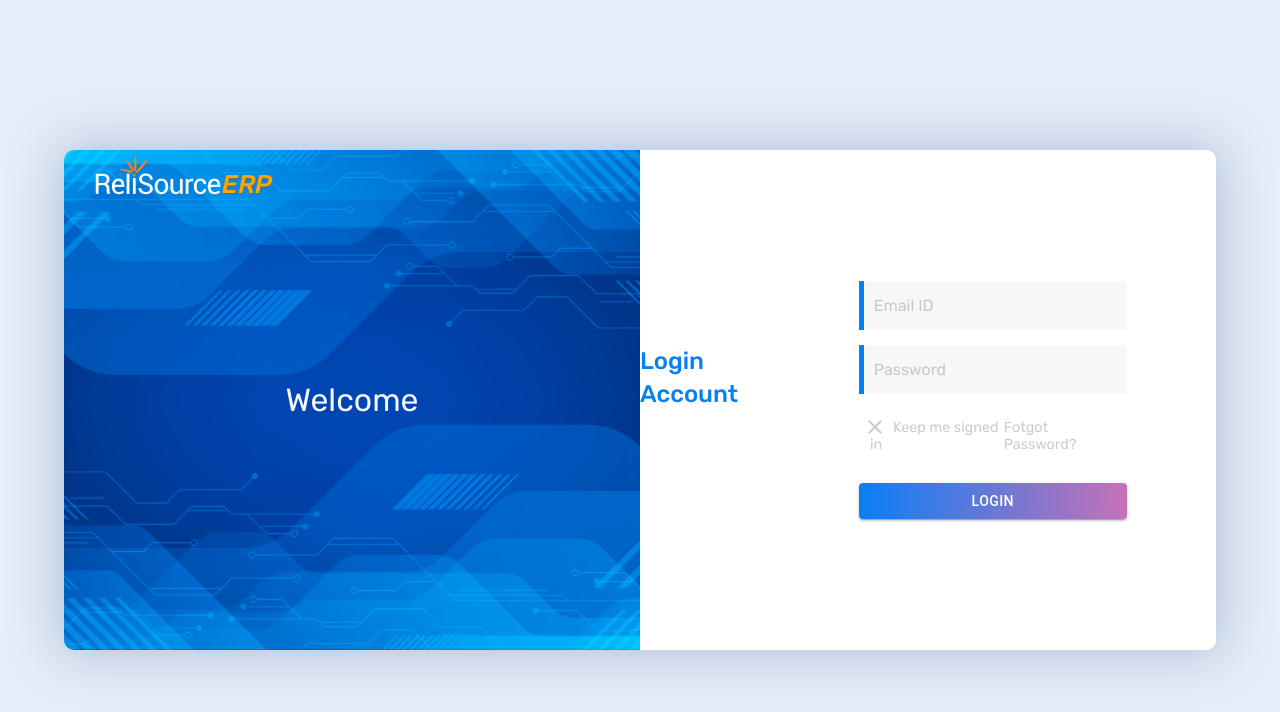
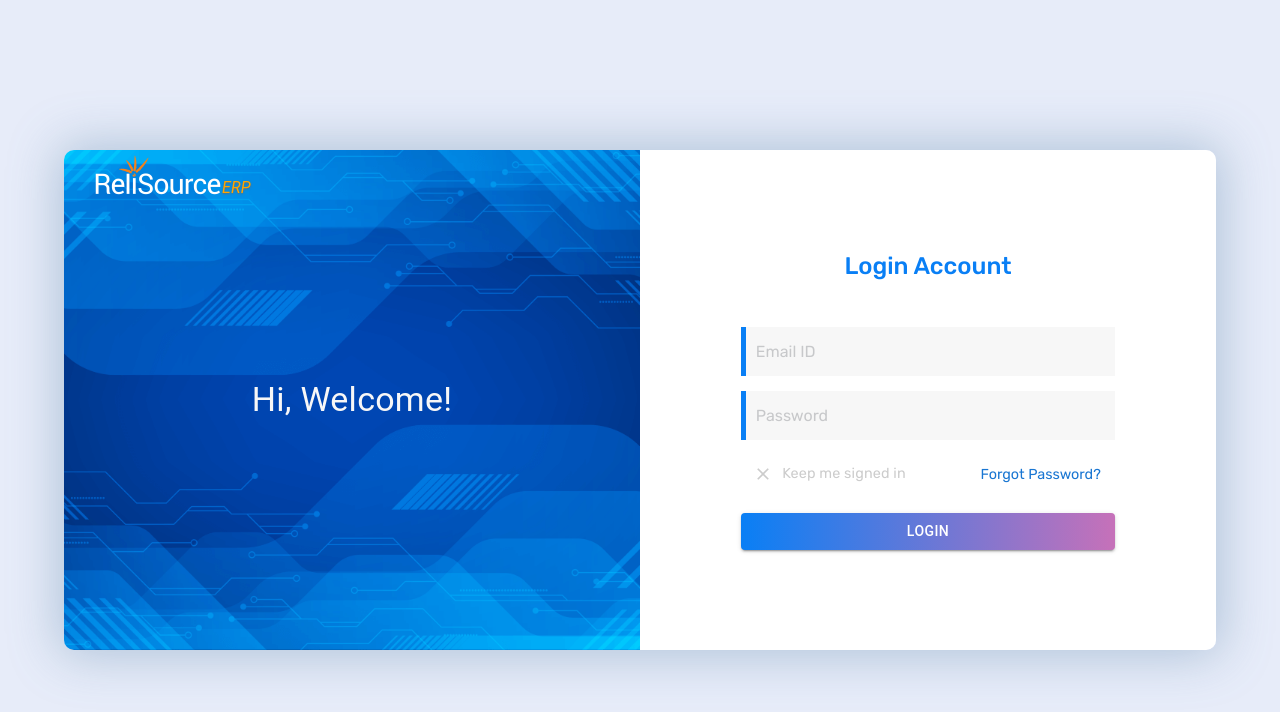
Before and after one commit to makmashuk/erp-RS, a Next.js app: page /login in a window 1280 px wide. Shown: the top 712 px of the page. Built offline with nearby package versions, Linux system fonts and the light colour scheme.

Commit message:
Login page refactored

```diff
--- /dev/null
+++ b/components/LoginForm.js
@@ -0,0 +1,120 @@
+import {
+  Button,
+  Checkbox,
+  FormControlLabel,
+  Grid,
+  Typography,
+} from "@mui/material";
+import Link from "@mui/material/Link";
+import CheckIcon from "@mui/icons-material/Check";
+import CloseIcon from "@mui/icons-material/Close";
+import styles from "../styles/Login.module.css";
+
+const LoginForm = (props) => {
+  const {
+    usrEmail,
+    setUsrEmail,
+    usrPsw,
+    setUsrPsw,
+    isChecked,
+    setIsChecked,
+    forgotPsw,
+    toggleForgotPsw,
+    handleForm,
+  } = props;
+
+  return (
+    <form className={styles.loginForm} style={{ width: "100%" }} noValidate>
+      <input
+        type="email"
+        name="email"
+        id="email"
+        placeholder="Email ID"
+        className={styles.inputField}
+        value={usrEmail}
+        onChange={(e) => setUsrEmail(e.target.value)}
+      />
+      <input
+        type="password"
+        name="psw"
+        id="psw"
+        placeholder="Password"
+        className={styles.inputField}
+        style={forgotPsw ? { display: "none" } : { display: "initial" }}
+        value={usrPsw}
+        onChange={(e) => setUsrPsw(e.target.value)}
+      />
+      <div className={styles.loginHelper}>
+        <Grid
+          container
+          alignItems="center"
+          sx={
+            forgotPsw
+              ? { justifyContent: "center" }
+              : { justifyContent: "space-between" }
+          }
+        >
+          <Grid
+            item
+            xs={12}
+            md={6}
+            textAlign="left"
+            sx={forgotPsw ? { display: "none" } : { display: "initial" }}
+            fontFamily="Rubik"
+          >
+            <FormControlLabel
+              control={
+                <Checkbox
+                  size="small"
+                  icon={<CloseIcon />}
+                  checkedIcon={<CheckIcon />}
+                  sx={{
+                    color: "#ccc",
+                  }}
+                />
+              }
+              label={
+                <Typography
+                  fontSize="0.9rem"
+                  fontFamily="Rubik"
+                  color={isChecked ? `blue` : `#ccc`}
+                  onClick={() => setIsChecked(!isChecked)}
+                >
+                  Keep me signed in
+                </Typography>
+              }
+            />
+          </Grid>
+          <Grid
+            item
+            xs={12}
+            md={6}
+            className={styles.forgotPass}
+            textAlign={forgotPsw ? `center` : `right`}
+            onClick={toggleForgotPsw}
+          >
+            {forgotPsw ? (
+              <Link href="/login" underline="none">
+                Back to login
+              </Link>
+            ) : (
+              <Link href="/login" underline="none">
+                Forgot Password?
+              </Link>
+            )}
+          </Grid>
+        </Grid>
+      </div>
+      <Button
+        type="submit"
+        variant="contained"
+        className={styles.loginButton}
+        onClick={handleForm}
+      >
+        {forgotPsw ? `Recover Password` : `Login`}
+      </Button>
+    </form>
+  );
+};
+
+export default LoginForm;
--- a/pages/login.js
+++ b/pages/login.js
@@ -1,26 +1,31 @@
-import Link from "next/link";
-import { Button, Container, Grid } from "@mui/material";
-import Typography from "@mui/material/Typography";
+import {
+  Container,
+  Grid,
+  Button,
+  Checkbox,
+  FormControlLabel,
+  Typography,
+} from "@mui/material";
+import Link from "@mui/material/Link";
 import styles from "../styles/Login.module.css";
-import Image from "next/image";
-import { Box } from "@mui/system";
 import CheckIcon from "@mui/icons-material/Check";
 import CloseIcon from "@mui/icons-material/Close";
+import Image from "next/image";
+import LoginForm from "../components/LoginForm";
+
 import { useState } from "react";
 
 export default function Login() {
-  const [isChecked, setIsChecked] = useState(false);
   const [usrEmail, setUsrEmail] = useState("");
   const [usrPsw, setUsrPsw] = useState("");
+  const [isChecked, setIsChecked] = useState(false);
   const [forgotPsw, setForgotPsw] = useState(false);
 
-  const toggleCheck = () => {
-    setIsChecked(!isChecked);
-  };
-
-  const toggleForgotPsw = () => {
+  const toggleForgotPsw = (e) => {
+    e.preventDefault();
     setForgotPsw(!forgotPsw);
-    console.log(forgotPsw);
+    setUsrEmail("");
+    setUsrPsw("");
   };
 
   const handleForm = (e) => {
@@ -31,10 +36,12 @@ export default function Login() {
   };
 
   return (
-    <div className={styles.login_bg}>
+    <div className={styles.loginBg}>
       <Container fixed>
-        <Grid container className={styles.login_card} spacing={0}>
-          <Grid item md={6} className={styles.login_card_left}>
+        <div className={styles.loginCard}>
+          <Grid container spacing={0}>
+            <Grid item xs={12} md={6}>
+              <div className={styles.loginCardLeft}>
                 <div className={styles.logo}>
                   <Image
                     src="/Relisource_logo_white-01-1.png"
@@ -42,34 +49,60 @@ export default function Login() {
                     height={49}
                     alt="Relisource Logo"
                   />
-              <sup className={styles.logo_subtitle}>ERP</sup>
+                  <Typography component="sup" className={styles.logoSubtitle}>
+                    ERP
+                  </Typography>
                 </div>
-            <h1 className={styles.greetings}>Welcome</h1>
+                <Typography
+                  variant="h4"
+                  component="h1"
+                  fontWeight="400"
+                  color="#f7f7f7"
+                >
+                  Hi, Welcome!
+                </Typography>
+              </div>
             </Grid>
-          <Grid
-            item
-            md={6}
-            className={styles.login_card_right}
-            sx={{ background: "#fff" }}
-          >
+            <Grid item xs={12} md={6} bgcolor="#fff">
+              <div className={styles.loginCardRight}>
                 <Typography
                   variant="h5"
                   color="#097ff5"
-              sx={{ fontFamily: "Rubik", fontWeight: "500", mb: "45px" }}
+                  fontFamily="Rubik"
+                  fontWeight="500"
+                  mb="45px"
                 >
                   {forgotPsw ? `Enter Registered Email` : `Login Account`}
                 </Typography>
+
+                {/* Split the form part */}
+
+                {/* <LoginForm
+                  values={{
+                    usrEmail,
+                    setUsrEmail,
+                    usrPsw,
+                    setUsrPsw,
+                    isChecked,
+                    setIsChecked,
+                    forgotPsw,
+                    toggleForgotPsw,
+                    handleForm,
+                  }}
+                /> */}
+
                 <form
-              onSubmit={handleForm}
-              className={styles.login_form}
+                  autoComplete="off"
+                  className={styles.loginForm}
                   style={{ width: "100%" }}
+                  noValidate
                 >
                   <input
                     type="email"
                     name="email"
                     id="email"
                     placeholder="Email ID"
-                className={styles.input_field}
+                    className={styles.inputField}
                     value={usrEmail}
                     onChange={(e) => setUsrEmail(e.target.value)}
                   />
@@ -78,74 +111,91 @@ export default function Login() {
                     name="psw"
                     id="psw"
                     placeholder="Password"
-                className={styles.input_field}
-                style={forgotPsw ? { display: "none" } : { display: "initial" }}
+                    className={styles.inputField}
+                    style={
+                      forgotPsw ? { display: "none" } : { display: "initial" }
+                    }
                     value={usrPsw}
                     onChange={(e) => setUsrPsw(e.target.value)}
                   />
-              <Box
-                className={styles.login_helper}
+                  <div className={styles.loginHelper}>
+                    <Grid
+                      container
+                      alignItems="center"
                       sx={
                         forgotPsw
                           ? { justifyContent: "center" }
                           : { justifyContent: "space-between" }
                       }
                     >
-                <Box
-                  sx={forgotPsw ? { display: "none" } : { display: "initial" }}
+                      <Grid
+                        item
+                        xs={12}
+                        md={6}
+                        textAlign="left"
+                        sx={
+                          forgotPsw
+                            ? { display: "none" }
+                            : { display: "initial" }
+                        }
+                        fontFamily="Rubik"
                       >
-                  <input
-                    type="checkbox"
-                    name="stayLoggedIn"
-                    style={{ opacity: "0", marginRight: "10px" }}
+                        <FormControlLabel
+                          control={
+                            <Checkbox
+                              size="small"
+                              icon={<CloseIcon />}
+                              checkedIcon={<CheckIcon />}
+                              sx={{
+                                color: "#ccc",
+                              }}
                             />
-                  <label
-                    htmlFor="stayLoggedIn"
-                    className={styles.stay_logged_in}
-                    onClick={toggleCheck}
-                    style={isChecked ? { color: "#097ff5" } : { color: "#ccc" }}
+                          }
+                          label={
+                            <Typography
+                              fontSize="0.9rem"
+                              fontFamily="Rubik"
+                              color={isChecked ? `blue` : `#ccc`}
+                              onClick={() => setIsChecked(!isChecked)}
                             >
                               Keep me signed in
-                    <span
-                      className={styles.check_icon}
-                      style={
-                        isChecked
-                          ? { color: "#097ff5" }
-                          : { color: "transparent" }
+                            </Typography>
                           }
+                        />
+                      </Grid>
+                      <Grid
+                        item
+                        xs={12}
+                        md={6}
+                        className={styles.forgotPsw}
+                        textAlign={forgotPsw ? `center` : `right`}
+                        onClick={toggleForgotPsw}
                       >
-                      <CheckIcon />
-                    </span>
-                    <span
-                      className={styles.close_icon}
-                      style={
-                        isChecked ? { color: "transparent" } : { color: "#ccc" }
-                      }
-                    >
-                      <CloseIcon />
-                    </span>
-                  </label>
-                </Box>
-                <Box className={styles.forgot_psw} onClick={toggleForgotPsw}>
                         {forgotPsw ? (
-                    <Link href="/login">
-                      <a>Back to login</a>
+                          <Link href="/login" underline="none">
+                            Back to login
                           </Link>
                         ) : (
-                    <span>Fotgot Password?</span>
+                          <Link href="/login" underline="none">
+                            Forgot Password?
+                          </Link>
                         )}
-                </Box>
-              </Box>
+                      </Grid>
+                    </Grid>
+                  </div>
                   <Button
                     type="submit"
                     variant="contained"
-                className={styles.login_button}
+                    className={styles.loginButton}
+                    onClick={handleForm}
                   >
                     {forgotPsw ? `Recover Password` : `Login`}
                   </Button>
                 </form>
+              </div>
             </Grid>
           </Grid>
+        </div>
       </Container>
     </div>
   );
--- a/styles/Login.module.css
+++ b/styles/Login.module.css
@@ -1,19 +1,22 @@
-.login_bg {
+.loginBg {
   background: #e7ecf9;
-  height: 100vh;
+  min-height: 100vh;
+  max-height: max-content;
   width: 100vw;
+  padding: 16px 0;
   display: flex;
   align-items: center;
 }
 
-.login_card {
-  height: 500px;
+.loginCard {
   overflow: hidden;
   box-shadow: 0 0 50px 5px #5b84a766;
   border-radius: 10px;
 }
 
-.login_card_left {
+.loginCardLeft {
+  height: 500px;
+  width: 100%;
   background: url(../public/login-bg.png);
   background-position: center center;
   background-size: cover;
@@ -29,7 +32,7 @@
   left: 30px;
 }
 
-.logo_subtitle {
+.logoSubtitle {
   color: orange;
   font-size: 1.6rem;
   font-style: italic;
@@ -37,19 +40,18 @@
   text-shadow: 0px 1px 2px dimgray;
 }
 
-.greetings {
-  font-weight: 400;
-  color: #f7f7f7;
-}
-
-.login_card_right, .login_form {
+.loginCardRight, .loginForm {
   display: flex;
   flex-direction: column;
   justify-content: center;
   align-items: center;
 }
 
-.input_field {
+.loginCardRight {
+  height: 500px;
+}
+
+.inputField {
   background: #f7f7f7;
   font-size: 16px;
   color: dimgray;
@@ -57,84 +59,43 @@
   border: none;
   border-left: 5px solid #097ff5;
   padding: 15px 10px;
-  width: 60%;
+  width: 65%;
   margin-bottom: 15px;
-  transition: 0.3s ease;
 }
 
-@media screen and (max-width: 575px) {
-  .login_card {
-    flex-direction: column;
-  }
-  .login_card_left {
-    height: 300px;
-    width: 100%;
-  }
-  .input_field {
-    width: 90%;
-  }
+.inputField:focus {
+  box-shadow: inset 0.2rem 0.2rem 0.5rem rgb(180, 180, 180), inset -0.2rem -0.2rem 0.5rem lightgray;
+  background: #e7ecf9;
+  border-radius: 0 10px 10px 0;
+  border-left-color: #f58220;
 }
 
-.input_field:focus {
-  box-shadow: inset 0.2rem 0.2rem 0.5rem rgb(180, 180, 180), inset -0.2rem -0.2rem 0.5rem lightgray;
-  background: #e7ecf9;
-  border-radius: 10px;
-}
-
-.input_field::placeholder {
+.inputField::placeholder {
   font-size: 16px;
   color: #c7c8ca;
 }
 
-.login_helper {
-  display: flex;
-  margin: 10px 0 30px;
-  width: 55%;
+.loginHelper {
+  margin: 0 0 20px;
+  width: 60%;
   font-size: 0.9rem;
   color: #ccc;
 }
 
-.stay_logged_in {
-  position: relative;
-  transition: all ease 0.4s;
-}
-.stay_logged_in:hover {
-  cursor: pointer;
+.forgotPsw:hover {
+  color: #097ff5;
 }
 
-.check_icon, .close_icon {
-  position: absolute;
-  left: -30px;
-  transition: all 0.4s ease;
-  font-size: 1.3rem;
-}
-.check_icon {
-  top: -5px;
-}
-.close_icon {
-  top: -4px;
-}
-
-.forgot_psw {
-  transition: all 0.4s ease;
-}
-.forgot_psw:hover {
-  color: #097ff5;
-  cursor: pointer;
-}
-
-.login_button {
-  width: 60%;
+.loginButton {
+  width: 65%;
   border-radius: 50px;
   font-size: 16px;
   font-weight: 500;
   letter-spacing: 3px;
-  background-image: linear-gradient(to right, #097ff5 0%, #EC6EAD  60%, #097ff5  100%);
+  background-image: linear-gradient(to right, #097ff5 0%, #EC6EAD  60%, #f58220  100%);
   background-size: 200% auto;
-  transition: 0.5s;
 }
 
-.login_button:hover {
-  background-image: linear-gradient(to right, #097ff5 0%, #EC6EAD  40%, #097ff5  100%);
+.loginButton:hover {
   background-position: right center;
 }
--- a/styles/globals.css
+++ b/styles/globals.css
@@ -4,7 +4,7 @@ html,
 body {
   padding: 0;
   margin: 0;
-  font-family: 'Outfit', -apple-system, BlinkMacSystemFont, Segoe UI, Roboto, Oxygen, Ubuntu, Cantarell, Fira Sans, Droid Sans, Helvetica Neue, sans-serif;
+  font-family: 'Rubik', -apple-system, BlinkMacSystemFont, Segoe UI, Roboto, Oxygen, Ubuntu, Cantarell, Fira Sans, Droid Sans, Helvetica Neue, sans-serif;
 }
 
 a {
@@ -17,4 +17,5 @@ a {
   padding: 0;
   margin: 0;
   font-family: 'Rubik';
+  transition: all 0.3s ease !important;
 }
```
Also changed, not shown: components/Layout/dashboard.js (+149 -58 lines), package.json (+5 -4 lines), pages/_app.js (+3 -5 lines), pages/dashboard/edit-profile.js (added, +14 -0 lines), pages/index.js (+16 -8 lines), 1 other file (tests, documents, lock files or other folders). Lines whose indentation alone changed are shown as unchanged.
